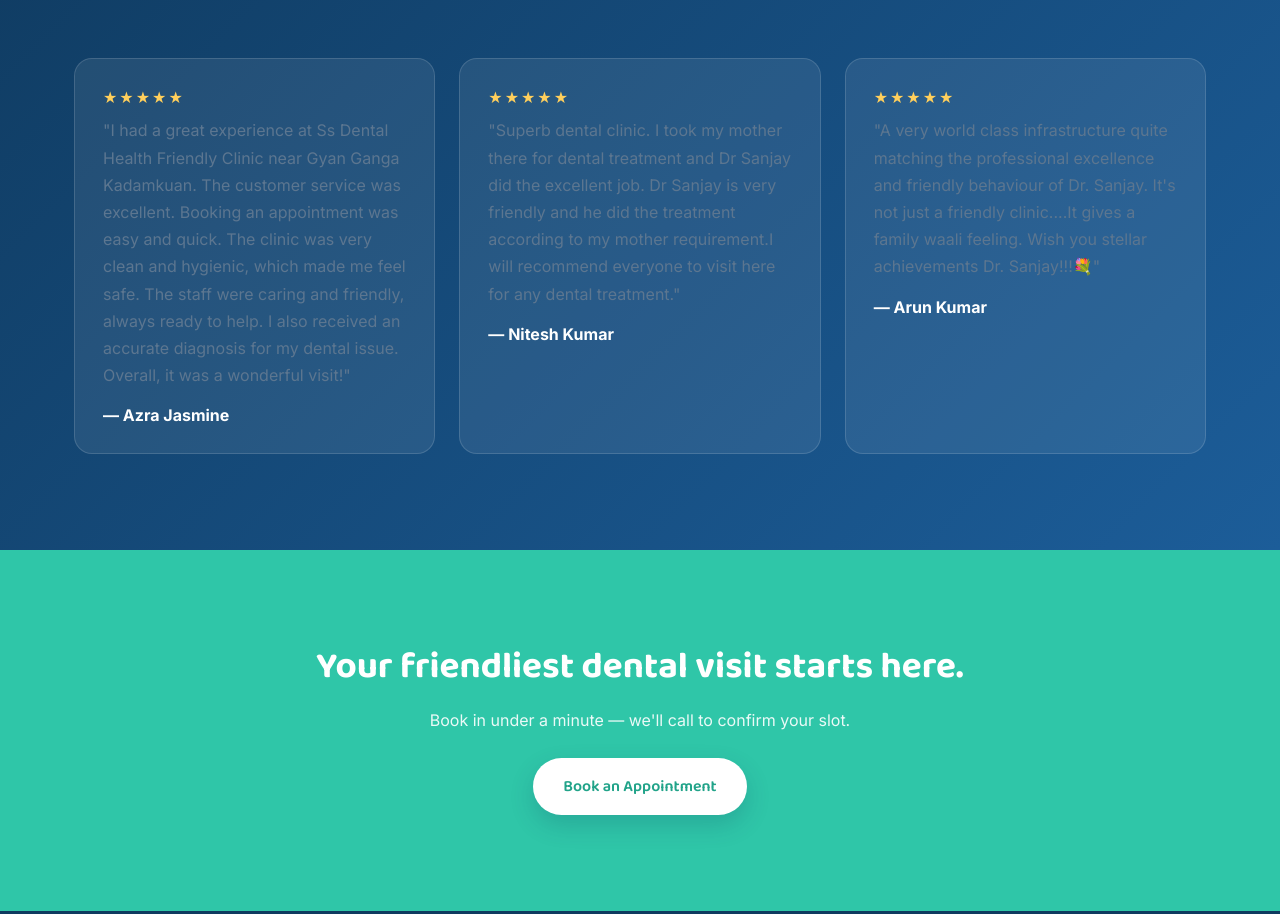
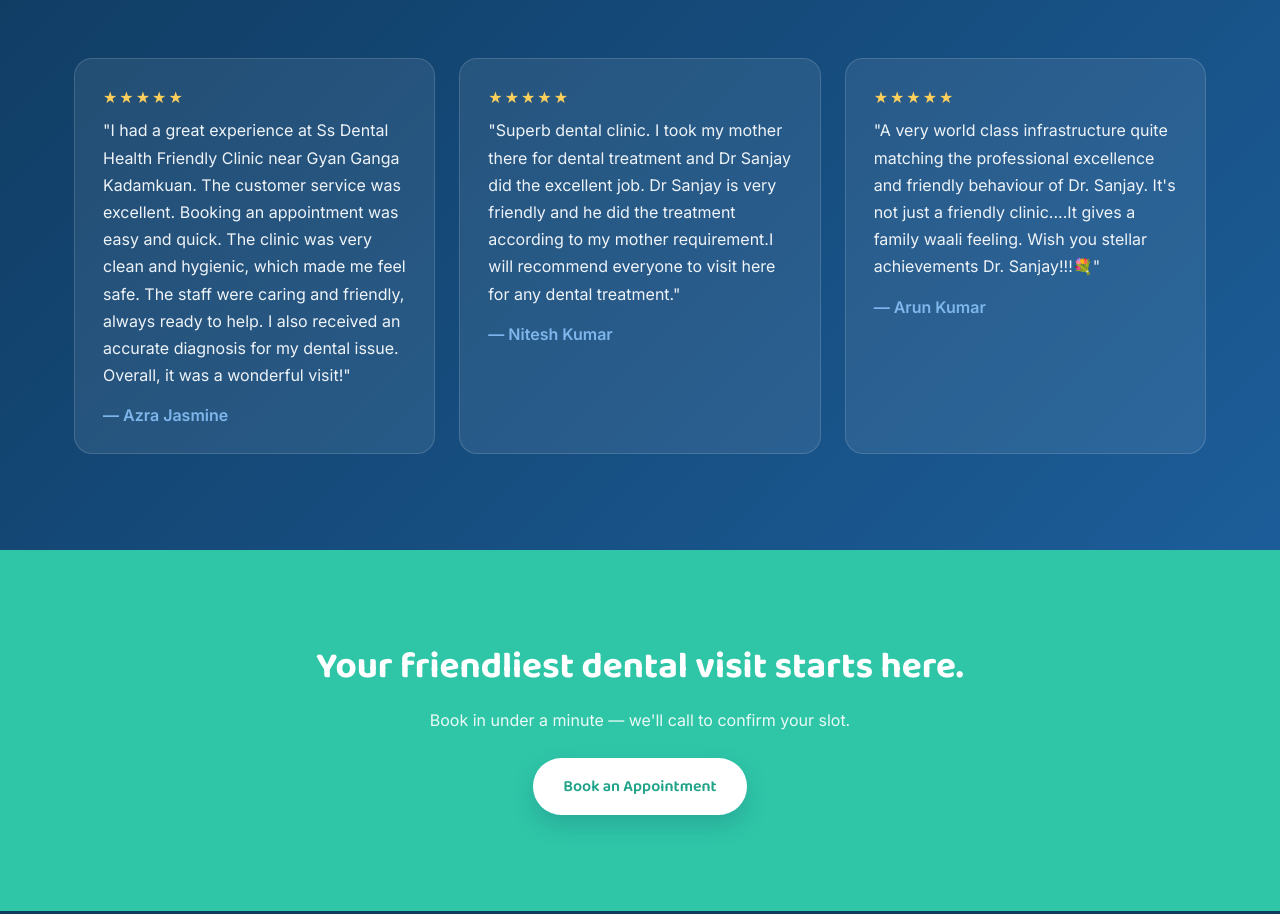
Before and after one commit to beingyuvraj2213/ssdental, a React (Vite) app in the folder frontend/: page / in a window 1280 px wide. Shown: the part 3178-4092 px from the top of the page. Built offline with nearby package versions, Linux system fonts and the light colour scheme; no server answers.

Commit message:
Minor color changes

```diff
--- a/frontend/src/styles/Home.css
+++ b/frontend/src/styles/Home.css
@@ -321,6 +321,10 @@
   transition: transform 0.3s ease;
 }
 
+.testimonial-card p {
+  color: #eef3f8;
+}
+
 .testimonial-card:hover {
   transform: translateY(-6px);
 }
@@ -334,7 +338,8 @@
 .testimonial-card strong {
   display: block;
   margin-top: 14px;
-  color: #fff;
+  color: #7fb6ec;
+  font-weight: 600;
 }
 
 /* ---------- FINAL CTA ---------- */
```
